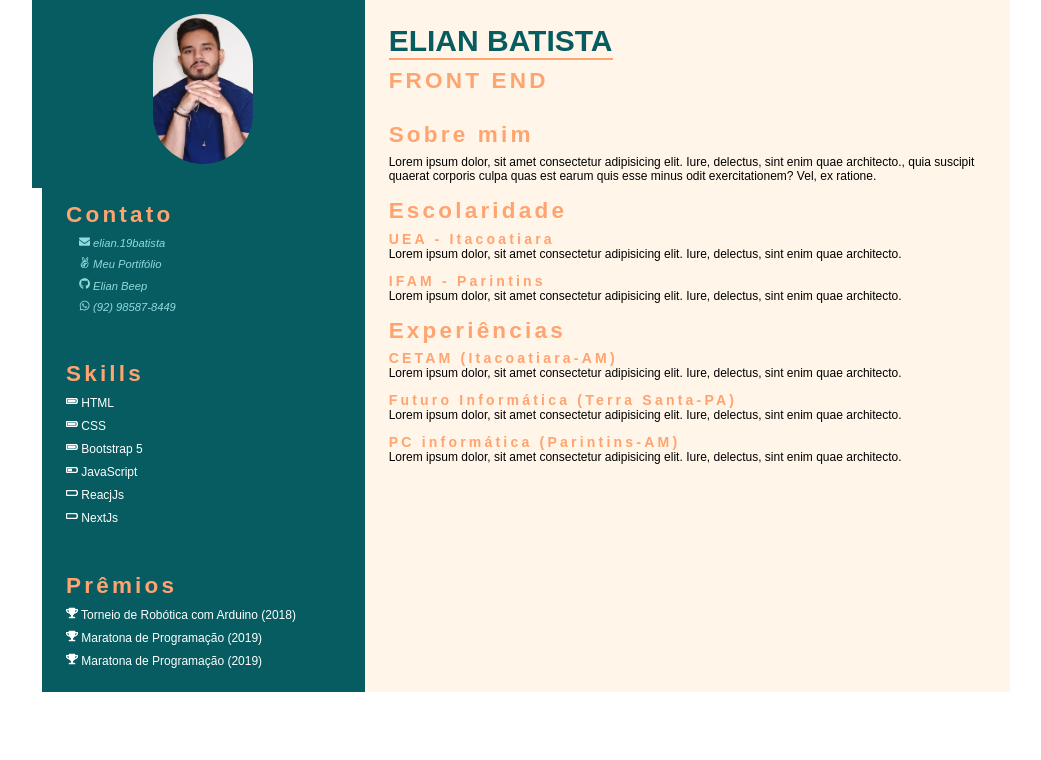
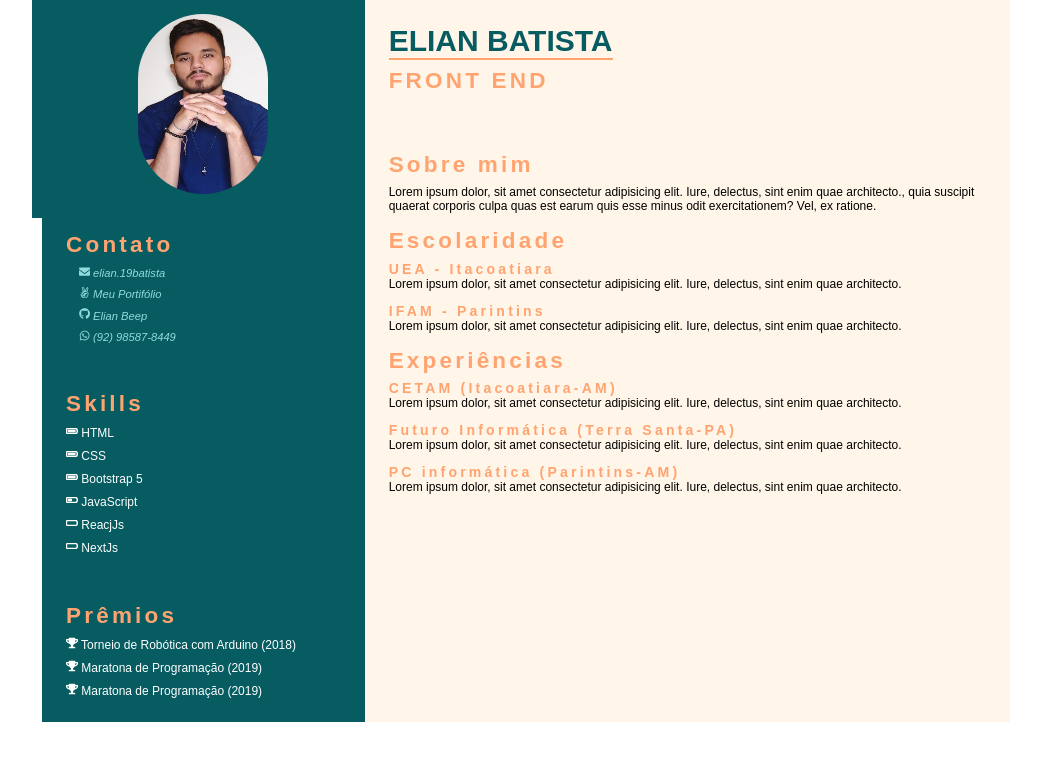
Before and after one commit to Elian-beep/Prot-WebCurriculo, a Next.js app: page / in a window 1280 px wide. Shown: the top 760 px of the page, without its empty margins (114-1155 px from the left). Built offline with nearby package versions, Linux system fonts and the light colour scheme; a web font is replaced by a local one.

Commit message:
image-profile: tamanho aumentado

```diff
--- a/styles/globals.css
+++ b/styles/globals.css
@@ -71,8 +71,8 @@ a{
 
 img{
     max-width: 100%;
-    height: 150px;
-    width: 100px;
+    height: 180px;
+    width: 130px;
     border-radius: 200px;
 }
 
```
